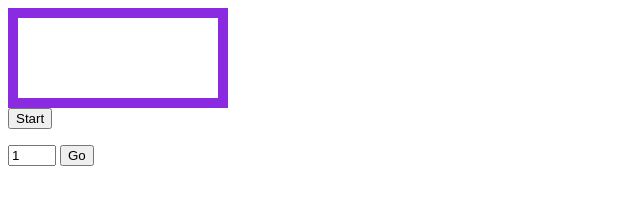
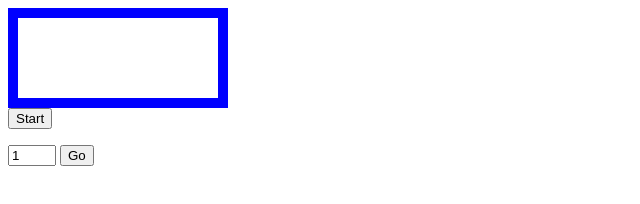
Before and after one commit to hibikikurosaki/hibikikurosaki.github.io, a plain HTML site: page index.html in a window 1280 px wide. Shown: the whole page, without its empty margins (0-640 px from the left). Drawn offline with Linux system fonts and the light colour scheme.

Commit message:
Update index.html

```diff
--- a/index.html
+++ b/index.html
@@ -8,7 +8,7 @@
         width: 200px;
         height: 80px;
 
-        border: 10px solid blueviolet;
+        border: 10px solid blue;
       }
 
       #pl li{
```
